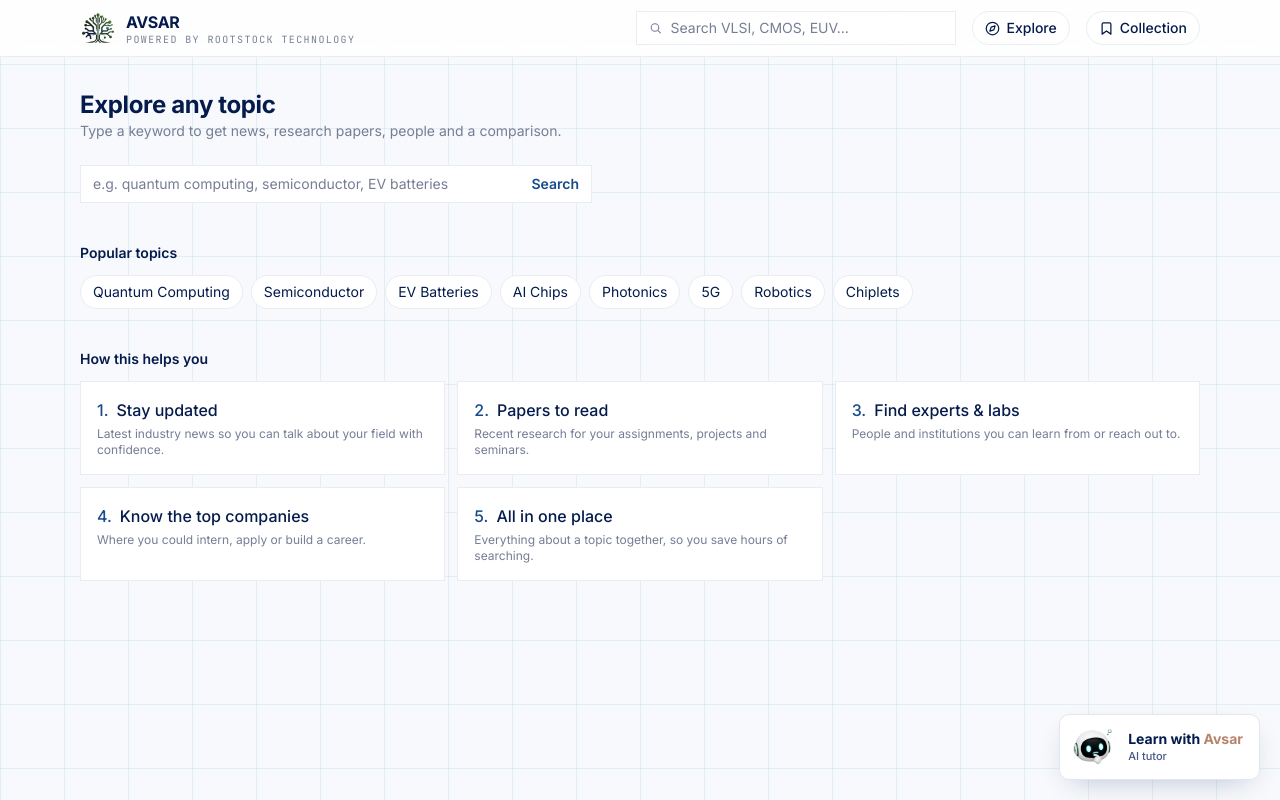
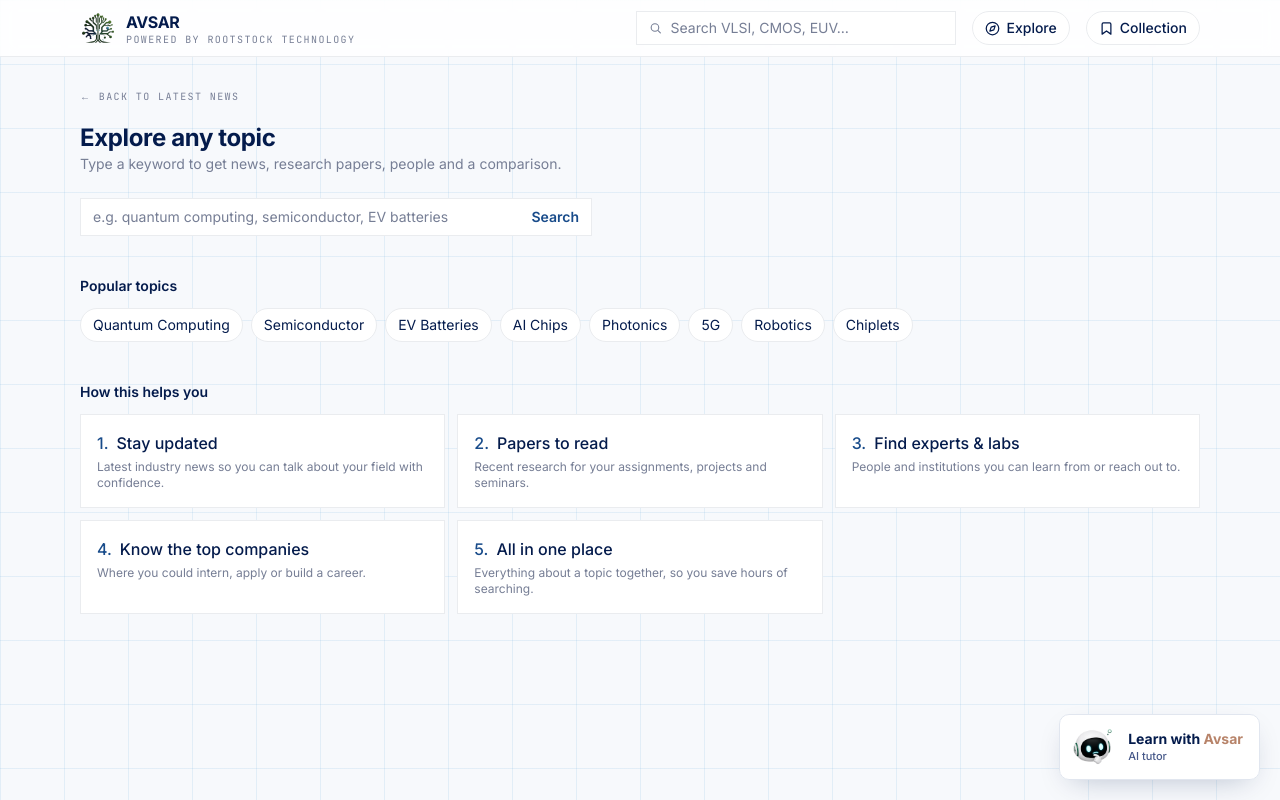
Before and after one commit to rootstock-tech-org/Edustream-Illustrations_FE_BE, a Next.js app: page /explore in a window 1280 px wide. Built offline with nearby package versions, Linux system fonts and the light colour scheme.

Commit message:
feat(explore): add 'Back to latest news' link

```diff
--- a/src/app/explore/page.tsx
+++ b/src/app/explore/page.tsx
@@ -1,4 +1,5 @@
 import { Suspense } from "react";
+import Link from "next/link";
 import { Header } from "../../components/Header";
 import { topHeadlines, latestNews } from "../../../tool/googleNews";
 import { getNews, getPapersAndPeople, getComparison } from "../../lib/exploreData";
@@ -23,7 +24,10 @@ export default async function ExplorePage({
     <>
       <Header />
       <div className="mx-auto max-w-6xl px-4 pb-16">
-        <div className="mb-6 mt-8">
+        <Link href="/" className="inst-label mt-8 inline-flex items-center transition-colors hover:text-[var(--accent)]">
+          &larr; Back to latest news
+        </Link>
+        <div className="mb-6 mt-4">
           <h1 className="text-2xl font-bold tracking-tight text-[var(--text)]">Explore any topic</h1>
           <p className="text-sm text-[var(--muted)]">
             Type a keyword to get news, research papers, people and a comparison.
```
